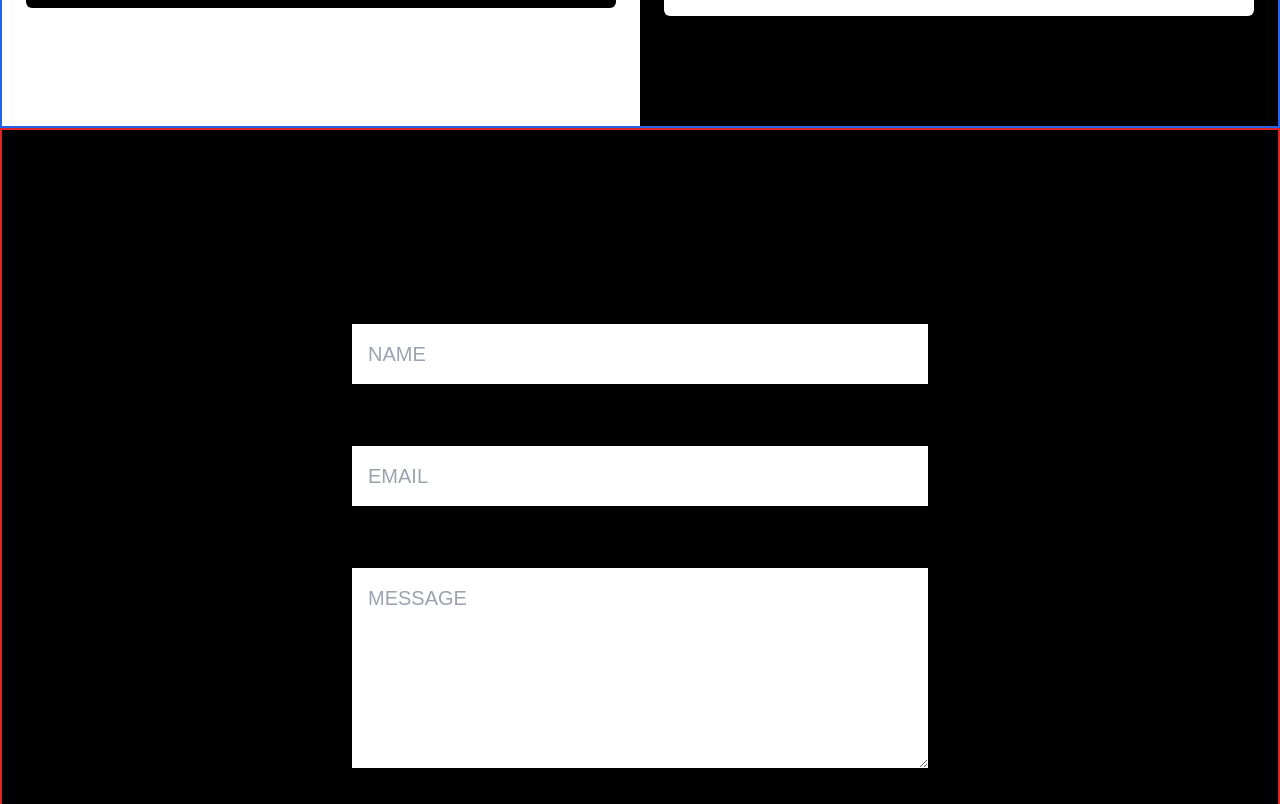
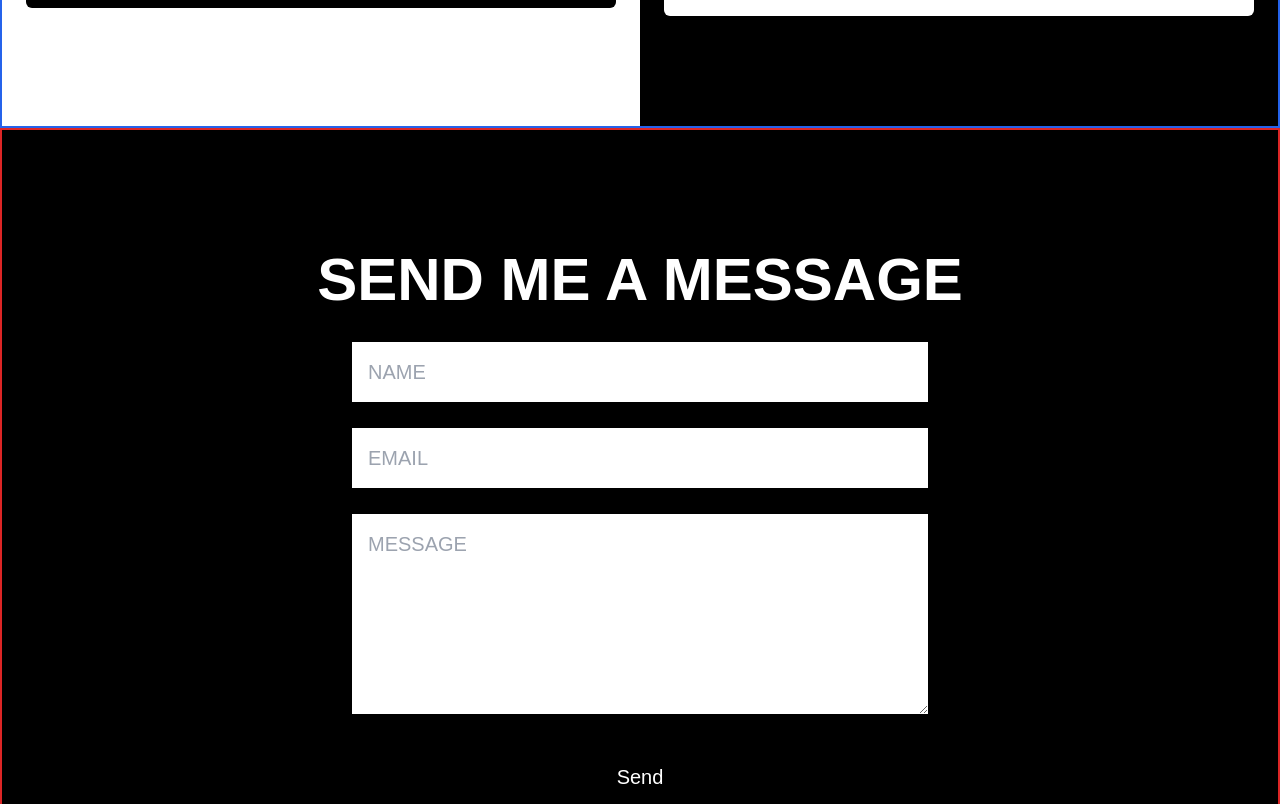
Before and after one commit to ashgharibyan/ashgharibyan-portfolio, a React (Vite) app in the folder frontend/: page /full in a window 1280 px wide. Shown: the part 3676-4480 px from the top of the page. Built offline with nearby package versions, Linux system fonts and the light colour scheme; a web font is replaced by a local one.

Commit message:
finished contact form

```diff
--- a/frontend/package.json
+++ b/frontend/package.json
@@ -11,6 +11,7 @@
     },
     "dependencies": {
         "emailjs-com": "^3.2.0",
+        "node-sass": "^9.0.0",
         "react": "^18.2.0",
         "react-dom": "^18.2.0",
         "react-router-dom": "^6.16.0",
@@ -29,6 +30,7 @@
         "postcss": "^8.4.29",
         "prettier": "^3.0.3",
         "prettier-plugin-tailwindcss": "^0.5.3",
+        "sass": "^1.68.0",
         "tailwindcss": "^3.3.3",
         "vite": "^4.4.5"
     }
--- a/frontend/src/full/sections/FullContact.jsx
+++ b/frontend/src/full/sections/FullContact.jsx
@@ -2,6 +2,9 @@ import React, { useState } from "react";
 import emailjs from "emailjs-com";
 
 const FullContact = () => {
+    const EMAIL_REGEX = /^[a-zA-Z0-9]+@(?:[a-zA-Z0-9]+\.)+[A-Za-z]+$/;
+    const [errors, setErrors] = useState("");
+    const [messageSent, setMessageSent] = useState(false);
     const [formData, setFormData] = useState({
         name: "",
         email: "",
@@ -10,29 +13,62 @@ const FullContact = () => {
 
     const handleChange = (e) => {
         const { name, value } = e.target;
+
+        setErrors((prevErrors) => ({
+            ...prevErrors,
+            [name]: "", // Clear the error for this field
+        }));
+
         setFormData((prevState) => ({
             ...prevState,
             [name]: value,
         }));
     };
 
+    const handleAnotherMessage = (e) => {
+        e.preventDefault();
+        setMessageSent(false);
+    };
+
     const handleSubmit = (e) => {
         e.preventDefault();
 
+        let newErrors = {
+            name: "",
+            email: "",
+            message: "",
+        };
+
+        if (!formData.name) {
+            newErrors.name = "Name is required.";
+        }
+
+        if (!formData.email || !EMAIL_REGEX.test(formData.email)) {
+            newErrors.email = "Please enter a valid email address.";
+        }
+
+        if (!formData.message) {
+            newErrors.message = "Message is required.";
+        }
+
+        setErrors(newErrors);
+
+        if (!newErrors.name && !newErrors.email && !newErrors.message) {
             emailjs
-            .sendForm(
-                "YOUR_SERVICE_ID",
-                "YOUR_TEMPLATE_ID",
-                e.target,
-                "YOUR_USER_ID",
+                .send(
+                    "service_cm5zdpj",
+                    "template_91ah97u",
+                    formData,
+                    "mairkk-goJ07o5lk2",
                 )
                 .then(
                     (result) => {
                         console.log(result.text);
-                    alert("Message sent successfully!");
+                        setMessageSent(true);
                     },
                     (error) => {
                         console.log(error.text);
+                        setMessageSent(false);
                         alert("Failed to send message. Please try again.");
                     },
                 );
@@ -42,21 +78,33 @@ const FullContact = () => {
                 email: "",
                 message: "",
             });
+        }
     };
 
     return (
         <div className="flex h-full flex-col items-center justify-center bg-black">
-            <h2 className="textFullIntroTypewriter mb-8 text-4xl font-bold">
+            {messageSent ? (
+                <div className="text-center">
+                    <h1 className="text-9xl text-[#61C454] md:text-6xl  sm:text-4xl">
+                        MESSAGE SENT!
+                    </h1>
+
+                    <div onClick={handleAnotherMessage} className="text-white">
+                        SEND ANOTHER MESSAGE
+                    </div>
+                </div>
+            ) : null}
+            {messageSent === false ? (
+                <div className="flex h-full flex-col items-center justify-center bg-black">
+                    <h2 className="textFullIntroTypewriter mb-8 text-4xl font-bold text-white">
                         SEND ME A MESSAGE
                     </h2>
-            <form onSubmit={handleSubmit} className="w-full max-w-xl space-y-6">
+                    <form
+                        onSubmit={handleSubmit}
+                        className="w-full max-w-xl space-y-6"
+                        noValidate
+                    >
                         <div>
-                    <label
-                        className="mb-2 block text-xl font-medium"
-                        htmlFor="name"
-                    >
-                        Name
-                    </label>
                             <input
                                 type="text"
                                 placeholder="NAME"
@@ -65,16 +113,14 @@ const FullContact = () => {
                                 value={formData.name}
                                 onChange={handleChange}
                                 className="w-full border-b-2 border-black p-4 focus:border-red-600 focus:outline-none"
-                        required
                             />
+                            {errors.name && (
+                                <p className="text-sm text-red-600">
+                                    {errors.name}
+                                </p>
+                            )}
                         </div>
                         <div>
-                    <label
-                        className="mb-2 block text-xl font-medium"
-                        htmlFor="email"
-                    >
-                        Email
-                    </label>
                             <input
                                 type="email"
                                 placeholder="EMAIL"
@@ -83,16 +129,14 @@ const FullContact = () => {
                                 value={formData.email}
                                 onChange={handleChange}
                                 className="w-full border-b-2 border-black p-4 focus:border-red-600 focus:outline-none"
-                        required
                             />
+                            {errors.email && (
+                                <p className="text-sm text-red-600">
+                                    {errors.email}
+                                </p>
+                            )}
                         </div>
                         <div>
-                    <label
-                        className="mb-2 block text-xl font-medium"
-                        htmlFor="message"
-                    >
-                        Message
-                    </label>
                             <textarea
                                 id="message"
                                 name="message"
@@ -101,16 +145,27 @@ const FullContact = () => {
                                 onChange={handleChange}
                                 className="w-full border-b-2 border-black p-4 focus:border-red-600 focus:outline-none"
                                 rows="6"
-                        required
                             ></textarea>
+                            {errors.message && (
+                                <p className="text-sm text-red-600">
+                                    {errors.message}
+                                </p>
+                            )}
                         </div>
                         <button
                             type="submit"
-                    className="mt-8 w-full rounded-md bg-black py-4 text-white hover:bg-gray-800"
+                            className="mt-8 w-full rounded-md bg-black py-4 text-white hover:bg-white hover:text-black"
+                            onSubmit={handleSubmit}
                         >
                             Send
                         </button>
-            </form>
+                    </form>{" "}
+                </div>
+            ) : null}
+
+            {/* {emailError && (
+                    <p className="mt-4 text-sm text-red-600">{emailError}</p>
+                )} */}
         </div>
     );
 };
```
Also changed, not shown: 1 other file (tests, documents, lock files or other folders). Lines whose indentation alone changed are shown as unchanged.
